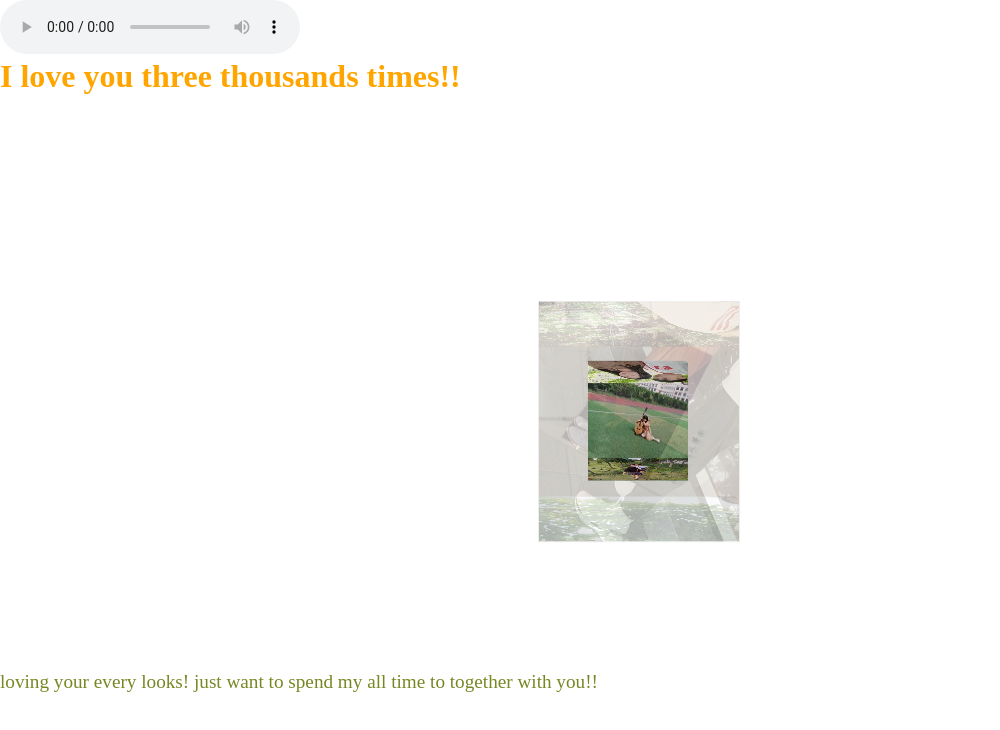
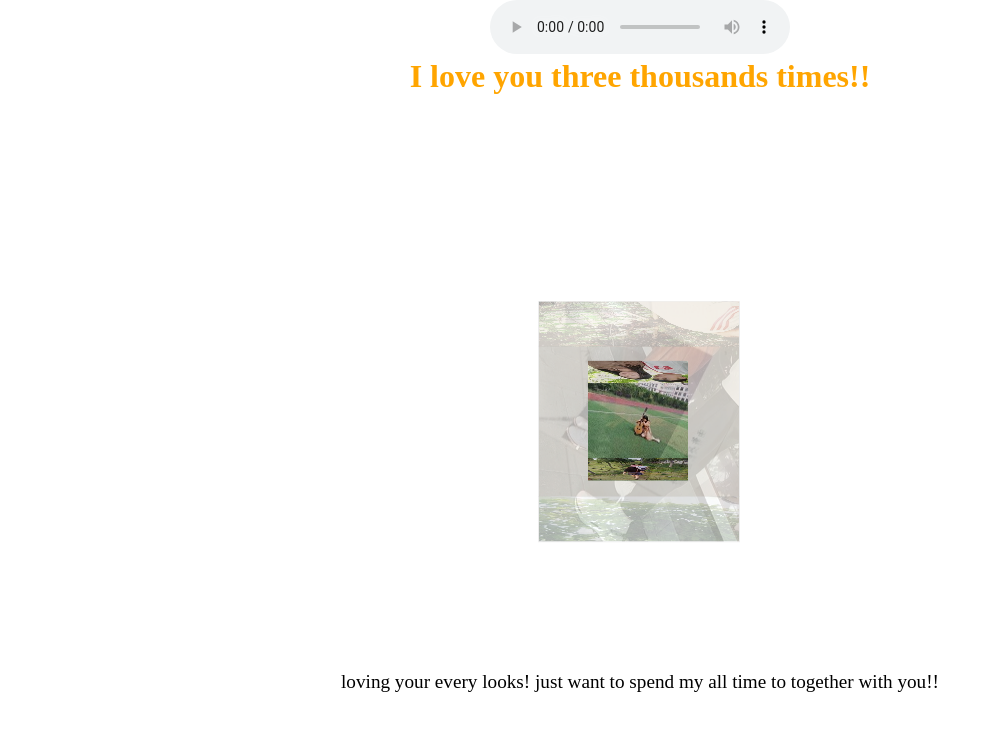
Before and after one commit to jims-bug/DYL, a plain HTML site: page index.html in a window 1280 px wide. Shown: the top 730 px of the page, without its empty margins (0-1000 px from the left). Drawn offline with Linux system fonts and the light colour scheme.

Commit message:
Update index.html

```diff
--- a/index.html
+++ b/index.html
@@ -11,9 +11,11 @@ p{color:#788723}
 </style>
 </head>
 <body>
+  <center>
 <audio controls>
 <source src="img/12280.mp3">
 </audio>
+	</center>
 <div class="box">
 	<ul class="minbox">
 		<li></li>
@@ -32,7 +34,7 @@ p{color:#788723}
 		<li></li>
 	</ol>
 </div>
-<h1> I love you three thousands times!!</h1>
+<center><h1> I love you three thousands times!!</h1></center>
 <br/>
 <br/>
 <br/>
@@ -65,6 +67,6 @@ p{color:#788723}
 <br/>
 <br/>
 <br/>
-<p> <big>loving your every looks! just want to spend my all time to together with you!!</big></p>
+<p> <center><big>loving your every looks! just want to spend my all time to together with you!!</big></center></p>
 </body>
 </html>
```
